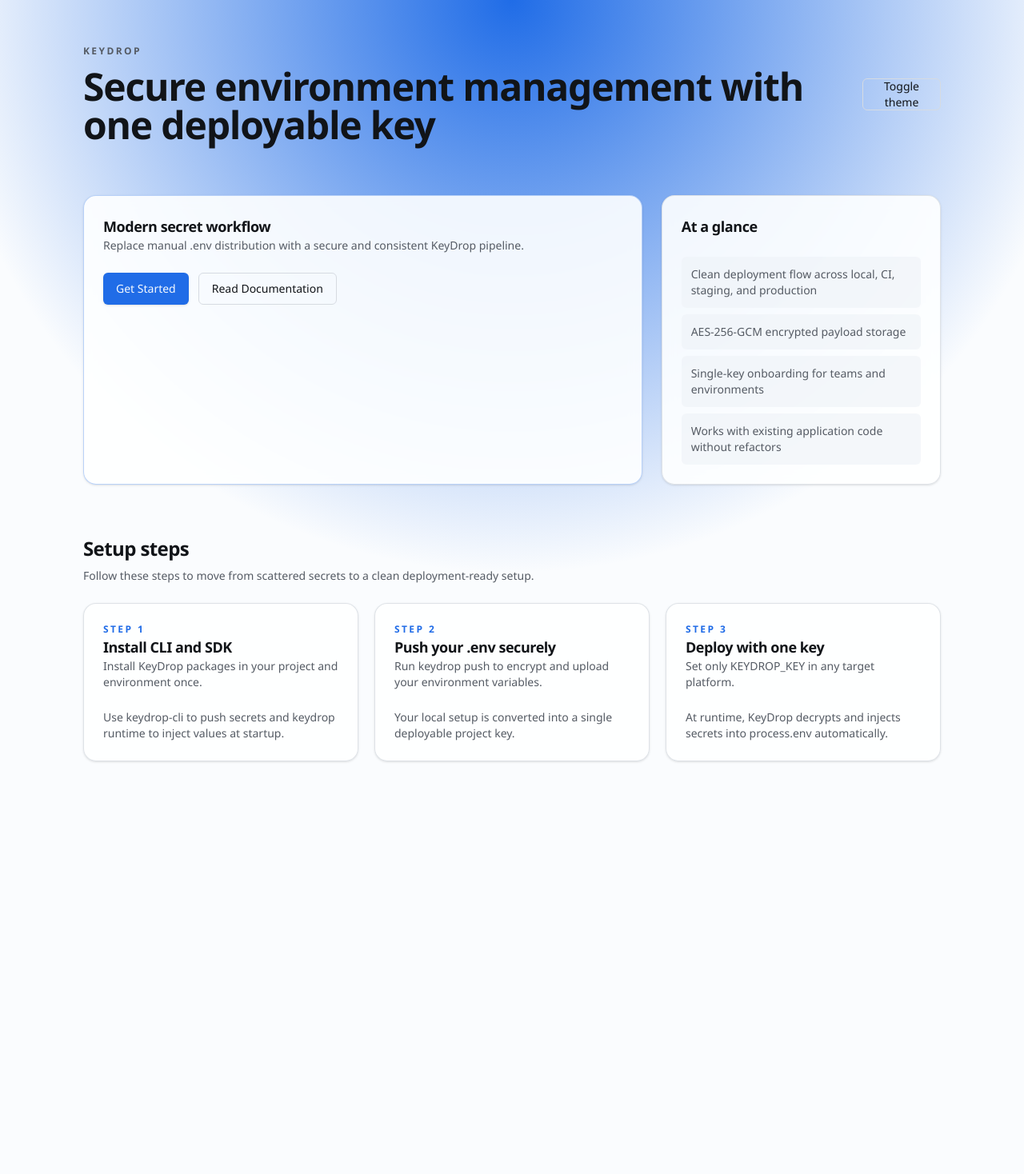
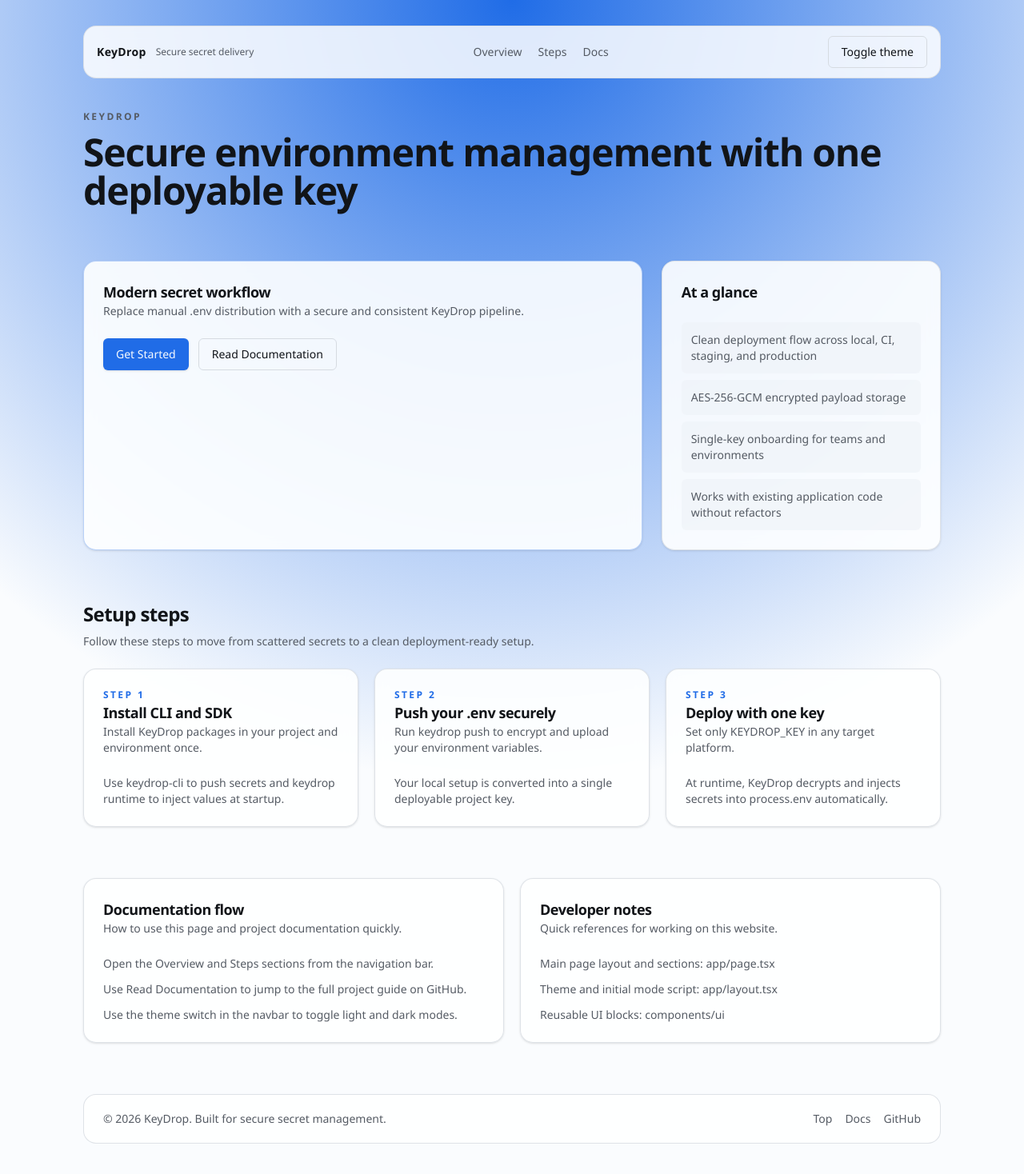
Before and after one commit to devansh-jagtap/envlock, a Next.js app in the folder website/: page / in a window 1280 px wide. Shown: the top 1468 px of the page at 80% size. Before the commit the page ends 1008 px from the top, so only its background shows below. Built offline with nearby package versions, Linux system fonts and the light colour scheme.

Commit message:
Add navbar footer and website docs updates
Agent-Logs-Url: https://github.com/devansh-jagtap/keydrop/sessions/d8f013d7-fef2-4532-a200-811642777d81

Co-authored-by: devansh-jagtap <121853355+devansh-jagtap@users.noreply.github.com>

```diff
--- a/website/app/page.tsx
+++ b/website/app/page.tsx
@@ -31,13 +31,37 @@ export default function Home() {
   return (
     <main className="relative min-h-screen overflow-hidden bg-background text-foreground">
       <div className="pointer-events-none absolute inset-0 bg-[radial-gradient(circle_at_top,theme(colors.primary/0.15),transparent_60%)]" />
-      <div className="relative mx-auto flex w-full max-w-6xl flex-col gap-16 px-6 py-10 md:px-10 md:py-14">
-        <header className="flex items-center justify-between gap-4">
+
+      <div className="relative mx-auto flex w-full max-w-6xl flex-col px-6 py-6 md:px-10 md:py-8">
+        <nav className="sticky top-4 z-20 mb-10 flex items-center justify-between rounded-2xl border border-border/80 bg-card/85 px-4 py-3 backdrop-blur">
+          <div className="flex items-center gap-3">
+            <p className="text-sm font-semibold tracking-wide">KeyDrop</p>
+            <span className="hidden text-xs text-muted-foreground md:inline">Secure secret delivery</span>
+          </div>
+
+          <div className="hidden items-center gap-5 text-sm text-muted-foreground md:flex">
+            <a href="#overview" className="transition-colors hover:text-foreground">
+              Overview
+            </a>
+            <a href="#setup-steps" className="transition-colors hover:text-foreground">
+              Steps
+            </a>
+            <a href="#docs" className="transition-colors hover:text-foreground">
+              Docs
+            </a>
+          </div>
+
+          <ThemeToggleShell />
+        </nav>
+
+        <div className="flex flex-col gap-16 pb-10">
+          <header id="overview" className="flex items-start justify-between gap-4">
             <div>
               <p className="text-xs font-semibold uppercase tracking-[0.2em] text-muted-foreground">KeyDrop</p>
-            <h1 className="mt-3 text-4xl font-bold tracking-tight md:text-5xl">Secure environment management with one deployable key</h1>
+              <h1 className="mt-3 text-4xl font-bold tracking-tight md:text-5xl">
+                Secure environment management with one deployable key
+              </h1>
             </div>
-          <ThemeToggleShell />
           </header>
 
           <section className="grid gap-6 lg:grid-cols-[2fr_1fr]">
@@ -50,7 +74,7 @@ export default function Home() {
               </CardHeader>
               <CardContent className="flex flex-wrap gap-3">
                 <Button href="#setup-steps">Get Started</Button>
-              <Button variant="outline" href="https://github.com/devansh-jagtap/keydrop#readme">
+                <Button variant="outline" href="https://github.com/devansh-jagtap/keydrop#readme" target="_blank">
                   Read Documentation
                 </Button>
               </CardContent>
@@ -92,6 +116,59 @@ export default function Home() {
               ))}
             </div>
           </section>
+
+          <section id="docs" className="grid gap-5 md:grid-cols-2">
+            <Card>
+              <CardHeader>
+                <CardTitle>Documentation flow</CardTitle>
+                <CardDescription>How to use this page and project documentation quickly.</CardDescription>
+              </CardHeader>
+              <CardContent>
+                <ol className="space-y-3 text-sm text-muted-foreground">
+                  <li>Open the Overview and Steps sections from the navigation bar.</li>
+                  <li>Use Read Documentation to jump to the full project guide on GitHub.</li>
+                  <li>Use the theme switch in the navbar to toggle light and dark modes.</li>
+                </ol>
+              </CardContent>
+            </Card>
+
+            <Card>
+              <CardHeader>
+                <CardTitle>Developer notes</CardTitle>
+                <CardDescription>Quick references for working on this website.</CardDescription>
+              </CardHeader>
+              <CardContent>
+                <ul className="space-y-3 text-sm text-muted-foreground">
+                  <li>Main page layout and sections: app/page.tsx</li>
+                  <li>Theme and initial mode script: app/layout.tsx</li>
+                  <li>Reusable UI blocks: components/ui</li>
+                </ul>
+              </CardContent>
+            </Card>
+          </section>
+
+          <footer className="rounded-2xl border border-border/80 bg-card/80 px-6 py-5 text-sm text-muted-foreground">
+            <div className="flex flex-col gap-3 md:flex-row md:items-center md:justify-between">
+              <p>© {new Date().getFullYear()} KeyDrop. Built for secure secret management.</p>
+              <div className="flex items-center gap-4">
+                <a className="transition-colors hover:text-foreground" href="#overview">
+                  Top
+                </a>
+                <a className="transition-colors hover:text-foreground" href="#docs">
+                  Docs
+                </a>
+                <a
+                  className="transition-colors hover:text-foreground"
+                  href="https://github.com/devansh-jagtap/keydrop"
+                  target="_blank"
+                  rel="noopener noreferrer"
+                >
+                  GitHub
+                </a>
+              </div>
+            </div>
+          </footer>
+        </div>
       </div>
     </main>
   );
```
Also changed, not shown: 1 other file (tests, documents, lock files or other folders). Lines whose indentation alone changed are shown as unchanged.
